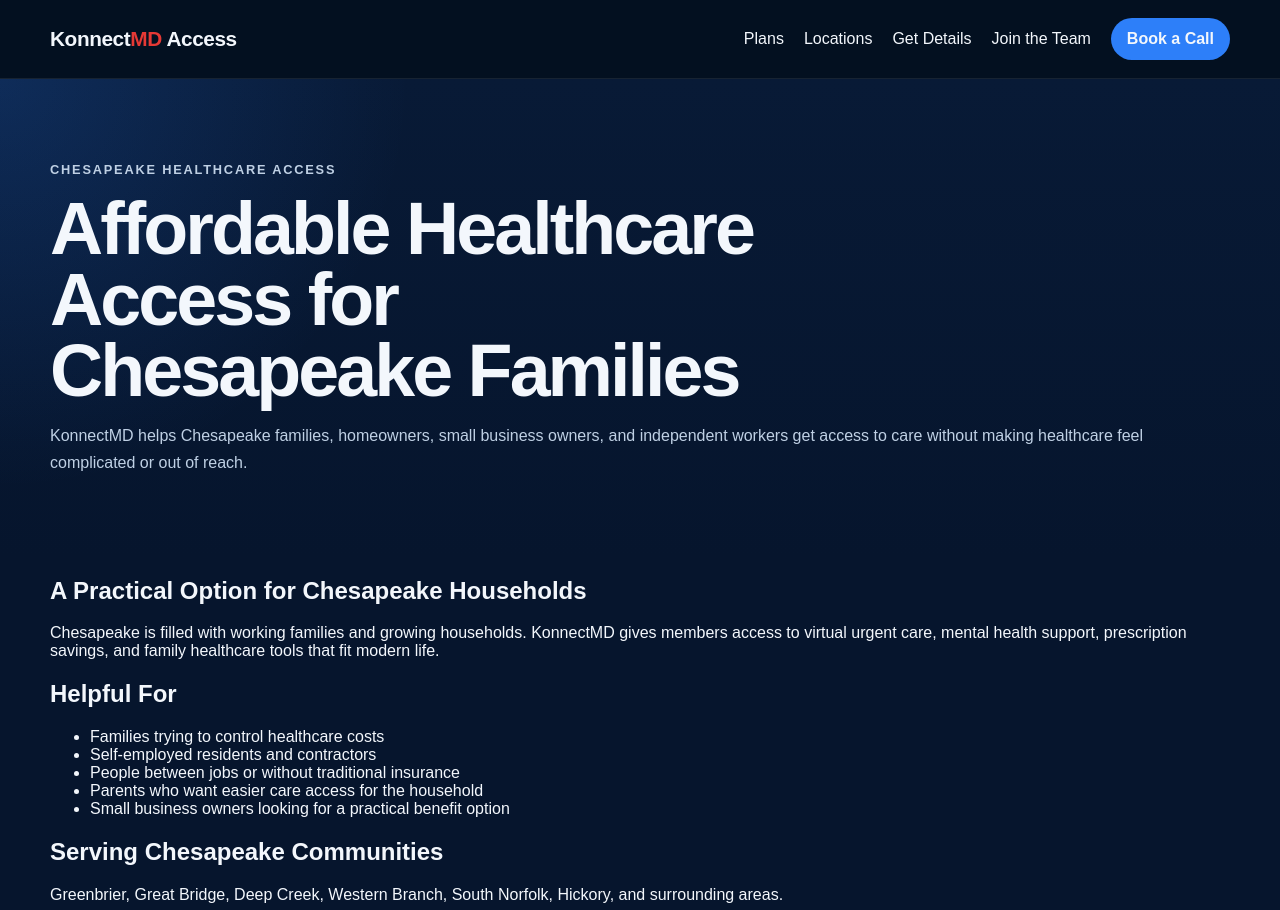
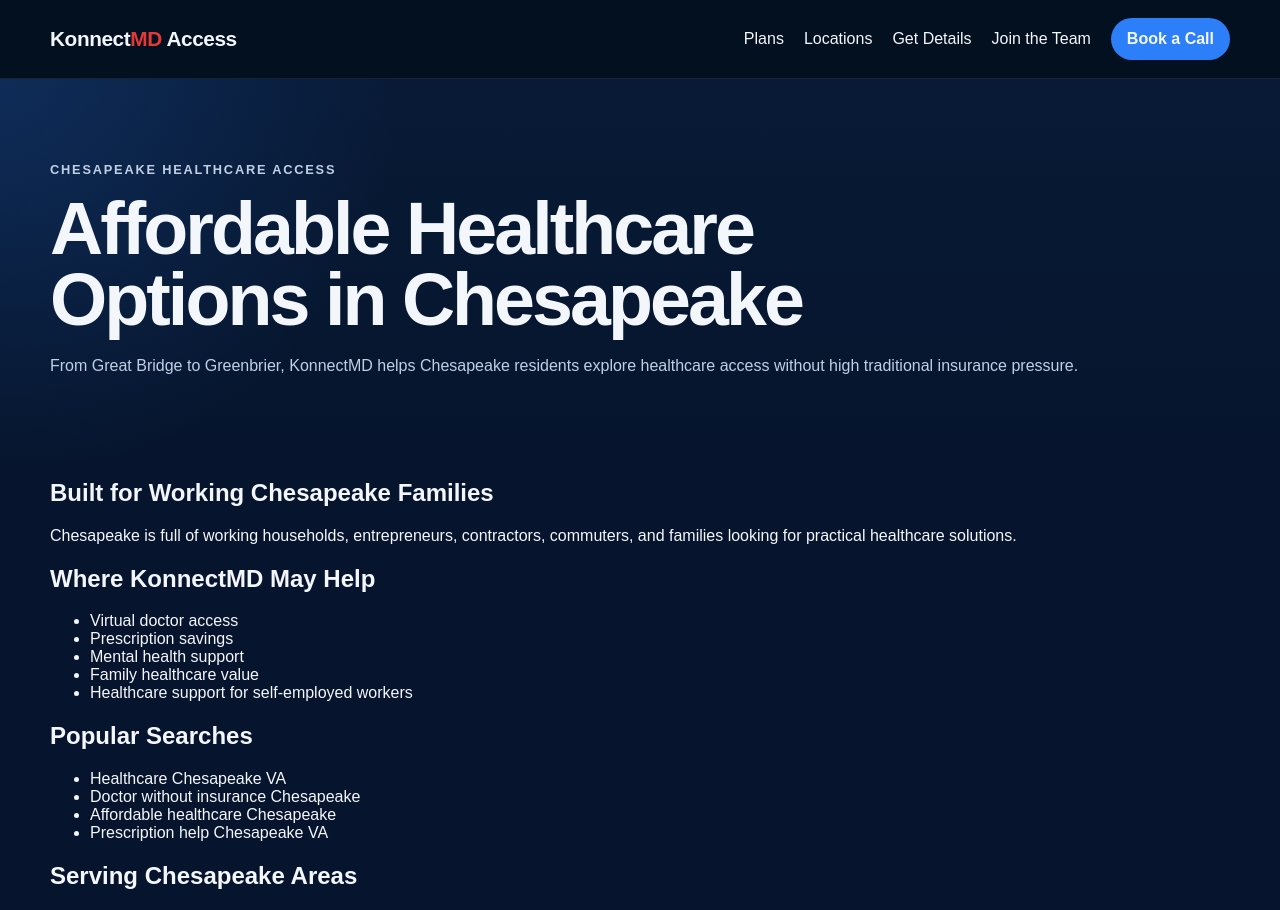
Before and after one commit to 12sphat-star/konnectmd-access, a React (Vite) app: page /locations/chesapeake-va in a window 1280 px wide. Shown: the top 910 px of the page. Built offline with nearby package versions, Linux system fonts and the light colour scheme.

Commit message:
Upgrade Virginia Beach and Chesapeake city pages

```diff
--- a/src/pages/ChesapeakePage.jsx
+++ b/src/pages/ChesapeakePage.jsx
@@ -1,63 +1,71 @@
 import React from "react";
 import CTA from "../components/CTA";
+import SEO from "../components/SEO";
 
 export default function ChesapeakePage() {
   return (
+    <>
+      <SEO
+        title="Healthcare Options in Chesapeake VA | KonnectMD"
+        description="Looking for healthcare options in Chesapeake? KonnectMD helps families, workers, and business owners explore affordable healthcare access."
+        path="/locations/chesapeake-va"
+      />
+
       <main className="page city-page">
         <section className="hero">
           <div className="container">
             <p className="eyebrow">Chesapeake Healthcare Access</p>
-          <h1>Affordable Healthcare Access for Chesapeake Families</h1>
+
+            <h1>Affordable Healthcare Options in Chesapeake</h1>
+
             <p className="lead">
-            KonnectMD helps Chesapeake families, homeowners, small business
-            owners, and independent workers get access to care without making
-            healthcare feel complicated or out of reach.
+              From Great Bridge to Greenbrier, KonnectMD helps Chesapeake
+              residents explore healthcare access without high traditional
+              insurance pressure.
             </p>
           </div>
         </section>
 
         <section className="content-section">
           <div className="container">
-          <h2>A Practical Option for Chesapeake Households</h2>
+            <h2>Built for Working Chesapeake Families</h2>
+
             <p>
-            Chesapeake is filled with working families and growing households.
-            KonnectMD gives members access to virtual urgent care, mental health
-            support, prescription savings, and family healthcare tools that fit
-            modern life.
+              Chesapeake is full of working households, entrepreneurs,
+              contractors, commuters, and families looking for practical
+              healthcare solutions.
             </p>
 
-          <h2>Helpful For</h2>
+            <h2>Where KonnectMD May Help</h2>
+
             <ul>
-            <li>Families trying to control healthcare costs</li>
-            <li>Self-employed residents and contractors</li>
-            <li>People between jobs or without traditional insurance</li>
-            <li>Parents who want easier care access for the household</li>
-            <li>Small business owners looking for a practical benefit option</li>
+              <li>Virtual doctor access</li>
+              <li>Prescription savings</li>
+              <li>Mental health support</li>
+              <li>Family healthcare value</li>
+              <li>Healthcare support for self-employed workers</li>
             </ul>
 
-          <h2>Serving Chesapeake Communities</h2>
-          <p>
-            Greenbrier, Great Bridge, Deep Creek, Western Branch, South Norfolk,
-            Hickory, and surrounding areas.
-          </p>
+            <h2>Popular Searches</h2>
 
-          <h2>Common Questions in Chesapeake</h2>
-          <p>
-            <strong>Can KonnectMD help my whole household?</strong>
-            <br />
-            Yes. Some membership options may include up to 7 household members.
-          </p>
+            <ul>
+              <li>Healthcare Chesapeake VA</li>
+              <li>Doctor without insurance Chesapeake</li>
+              <li>Affordable healthcare Chesapeake</li>
+              <li>Prescription help Chesapeake VA</li>
+            </ul>
+
+            <h2>Serving Chesapeake Areas</h2>
 
             <p>
-            <strong>Is this good for self-employed people?</strong>
-            <br />
-            Yes. KonnectMD can be a practical option for contractors,
-            entrepreneurs, and independent workers.
+              Great Bridge, Greenbrier, Deep Creek, Western Branch, Hickory,
+              South Norfolk, Grassfield, and nearby communities.
             </p>
           </div>
         </section>
 
         <CTA />
       </main>
+    </>
   );
 }
--- a/src/pages/VirginiaBeachPage.jsx
+++ b/src/pages/VirginiaBeachPage.jsx
@@ -1,64 +1,71 @@
 import React from "react";
 import CTA from "../components/CTA";
+import SEO from "../components/SEO";
 
 export default function VirginiaBeachPage() {
   return (
+    <>
+      <SEO
+        title="Healthcare Options in Virginia Beach VA | KonnectMD"
+        description="Looking for healthcare options in Virginia Beach? KonnectMD helps families, entrepreneurs, and small business owners explore affordable healthcare access."
+        path="/locations/virginia-beach-va"
+      />
+
       <main className="page city-page">
         <section className="hero">
           <div className="container">
             <p className="eyebrow">Virginia Beach Healthcare Access</p>
-          <h1>Healthcare Access for Busy Virginia Beach Families</h1>
+
+            <h1>Affordable Healthcare Options in Virginia Beach</h1>
+
             <p className="lead">
-            Virginia Beach families, small business owners, military-connected
-            households, and independent workers need care that fits real life.
-            KonnectMD helps make healthcare access simpler and more affordable.
+              From Town Center to Oceanfront, KonnectMD helps Virginia Beach
+              residents explore healthcare access without the stress of high
+              traditional insurance costs.
             </p>
           </div>
         </section>
 
         <section className="content-section">
           <div className="container">
-          <h2>Care That Moves at Your Speed</h2>
+            <h2>Built for Real Virginia Beach Life</h2>
+
             <p>
-            Between work, traffic, school, family schedules, and rising costs,
-            getting care can feel harder than it should. KonnectMD helps members
-            access virtual care, mental health support, prescription savings,
-            and family healthcare options from wherever they are.
+              Families, military-connected households, entrepreneurs,
+              self-employed workers, and growing businesses often need a more
+              practical healthcare conversation.
             </p>
 
-          <h2>Why Virginia Beach Residents Use KonnectMD</h2>
+            <h2>Where KonnectMD May Help</h2>
+
             <ul>
-            <li>Online doctor access for common urgent care needs</li>
-            <li>Support for families with busy schedules</li>
-            <li>Mental health support without the usual friction</li>
-            <li>Prescription savings for everyday medications</li>
-            <li>Membership options that may include up to 7 household members</li>
+              <li>Doctor access from home</li>
+              <li>Prescription savings</li>
+              <li>Mental health support</li>
+              <li>Family membership value</li>
+              <li>Support for entrepreneurs and business owners</li>
             </ul>
 
-          <h2>Serving Virginia Beach Communities</h2>
-          <p>
-            Town Center, Kempsville, Lynnhaven, Oceanfront, Princess Anne,
-            Red Mill, Bayside, and surrounding communities.
-          </p>
+            <h2>Popular Searches</h2>
 
-          <h2>Common Questions in Virginia Beach</h2>
-          <p>
-            <strong>Can I talk to a doctor from home?</strong>
-            <br />
-            Yes. KonnectMD includes virtual care access depending on the
-            membership selected.
-          </p>
+            <ul>
+              <li>Healthcare Virginia Beach</li>
+              <li>Doctor without insurance Virginia Beach</li>
+              <li>Affordable health options Virginia Beach</li>
+              <li>Prescription savings Virginia Beach</li>
+            </ul>
+
+            <h2>Serving Virginia Beach Areas</h2>
 
             <p>
-            <strong>Is KonnectMD only for uninsured people?</strong>
-            <br />
-            No. Some people use it even if they already have coverage because
-            they want additional access and savings.
+              Town Center, Oceanfront, Kempsville, Princess Anne, Green Run,
+              Bayside, Red Mill, and surrounding communities.
             </p>
           </div>
         </section>
 
         <CTA />
       </main>
+    </>
   );
 }
```
Also changed, not shown: src/components/CityLinks.jsx (+23 -0 lines). Lines whose indentation alone changed are shown as unchanged.
